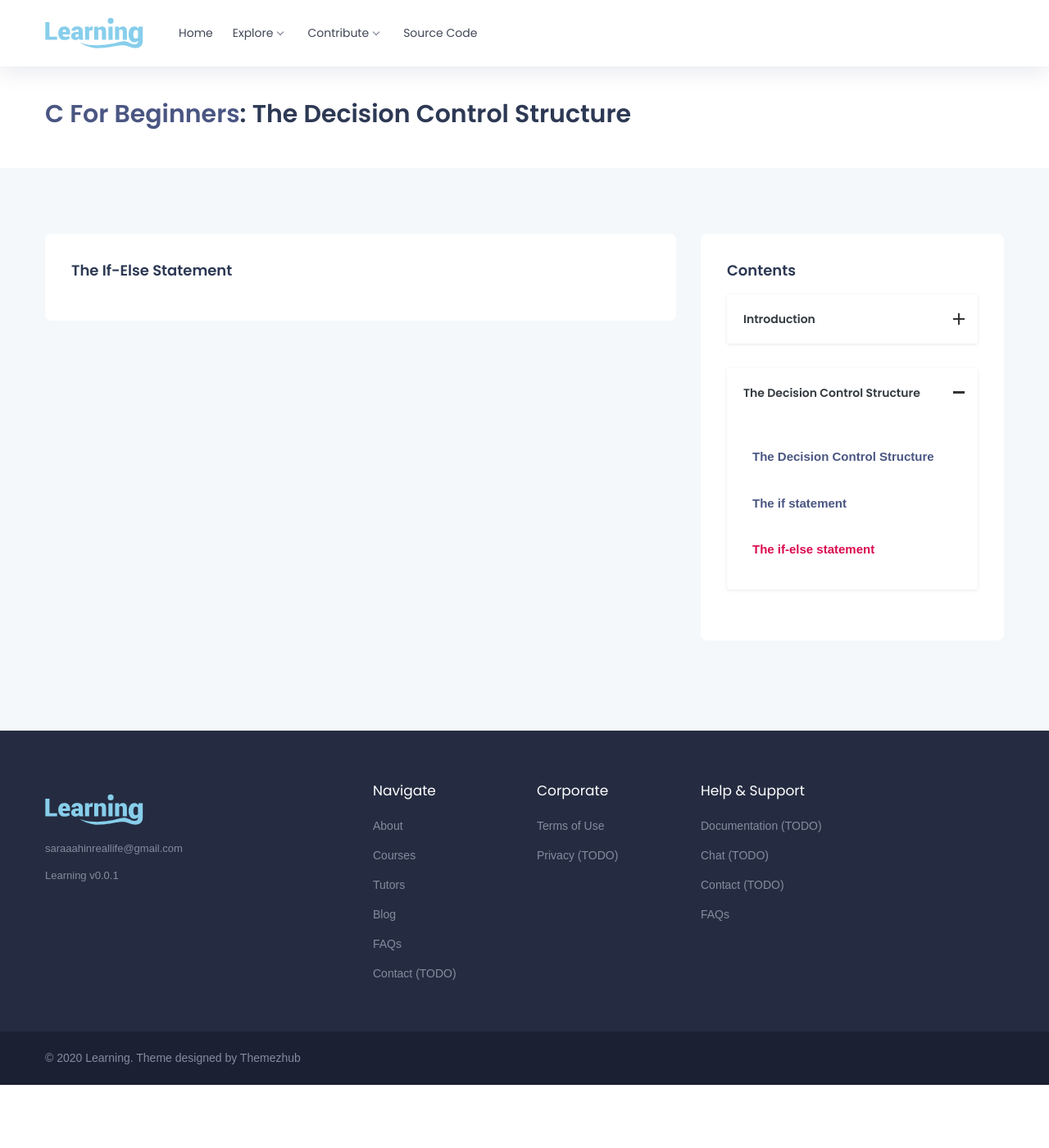
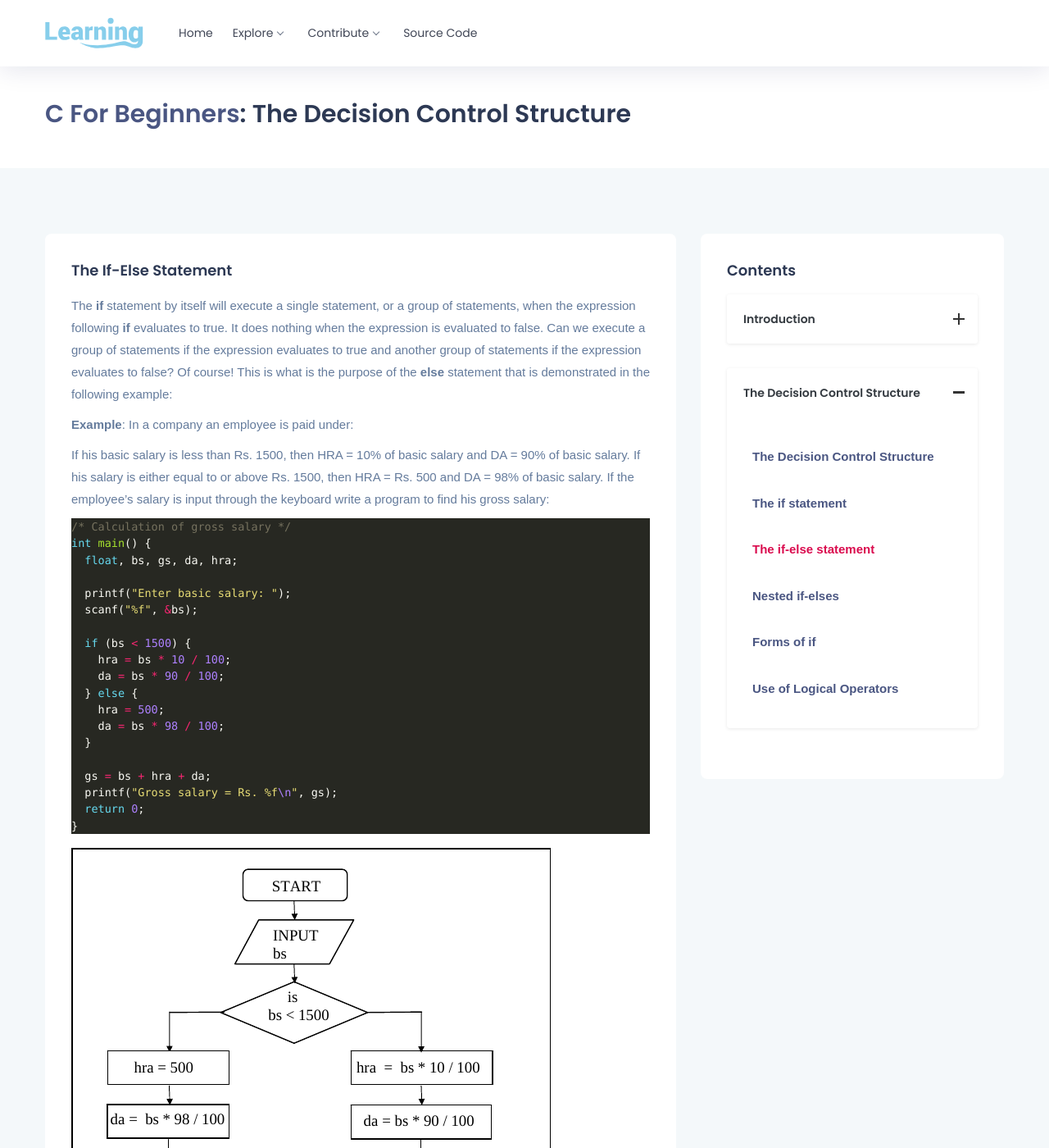
Before and after one commit to InsaneMiner/Learning, a Jekyll site: the page built from lessons/c_beginners/Control/if-else.md, in a window 1280 px wide and 1400 px high. Shown: the whole window at 82% size. Built offline with Jekyll 4.4.1, drawn with Linux system fonts in a browser that asks for light colours; some web fonts are replaced; some of the changed text lies outside the part shown.

Commit message:
Added 5 new lessons

````diff
--- a/_data/courses/c_beginners.yml
+++ b/_data/courses/c_beginners.yml
@@ -49,6 +49,12 @@ contents:
         url: /lessons/c_beginners/Control/if
       - name: The if-else statement
         url: /lessons/c_beginners/Control/if-else
+      - name: Nested if-elses
+        url: /lessons/c_beginners/Control/nested-if-elses
+      - name:  Forms of if
+        url: /lessons/c_beginners/Control/forms-of-if
+      - name: Use of Logical Operators
+        url: /lessons/c_beginners/Control/logical-operators
 duration: 20hrs
 tutor: sarah
 language: English
--- a/lessons/c_beginners/Control/if-else.md
+++ b/lessons/c_beginners/Control/if-else.md
@@ -4,3 +4,57 @@ course: c_beginners
 section: "The Decision Control Structure"
 layout: lesson
 ---
+
+The **if** statement by itself will execute a single statement, or a group of
+statements, when the expression following **if** evaluates to true. It does
+nothing when the expression is evaluated to false. Can we execute a group of
+statements if the expression evaluates to true and another group of statements
+if the expression evaluates to false? Of course! This is what is the purpose of
+  the **else** statement that is demonstrated in the following example:
+
+**Example**: In a company an employee is paid under:
+
+If his basic salary is less than Rs. 1500, then HRA = 10% of basic salary and DA
+= 90% of basic salary. If his salary is either equal to or above Rs. 1500, then
+HRA = Rs. 500 and DA = 98% of basic salary. If the employee's salary is input
+through the keyboard write a program to find his gross salary:
+
+```c
+/* Calculation of gross salary */
+int main() {
+  float, bs, gs, da, hra;
+
+  printf("Enter basic salary: ");
+  scanf("%f", &bs);
+
+  if (bs < 1500) {
+    hra = bs * 10 / 100;
+    da = bs * 90 / 100;
+  } else {
+    hra = 500;
+    da = bs * 98 / 100;
+  }
+
+  gs = bs + hra + da;
+  printf("Gross salary = Rs. %f\n", gs);
+  return 0;
+}
+```
+
+![](/img/courses/c_beginners/if_else_figure.png)
+
+A few points worth noting:
+
+1. The group of statements after the **if** up to and not including the **else**
+   is calle an '_if block_'. Similarly, the statements after the **else** form
+   the '_else block_'.
+2. Notice that the **else** is written exactly below the **if**. The statements
+   in the **if** block and those in the **else** block have been indented to the
+   right. This formatting convention is followed throughout the course to enable
+   you to understand the working of the program better.
+3. Had there been only one statement to be executed in the **if** block and only
+   one statement in the **else** block, we could have dropped the pair of
+   braces.
+4. As with the **if** statement, the default scope of else is also the statement
+   immediately after the **else**. To override this default scope, a pair of
+   braces as shown in the above example must be used.
````
Also changed, not shown: lessons/c_beginners/Control/forms-of-if.md (added, +59 -0 lines), lessons/c_beginners/Control/logical-operators.md (added, +115 -0 lines), lessons/c_beginners/Control/nested-if-elses.md (added, +46 -0 lines), img/courses/c_beginners/2020-10-11_05-20.png (added), img/courses/c_beginners/if_else_figure.png (added).
